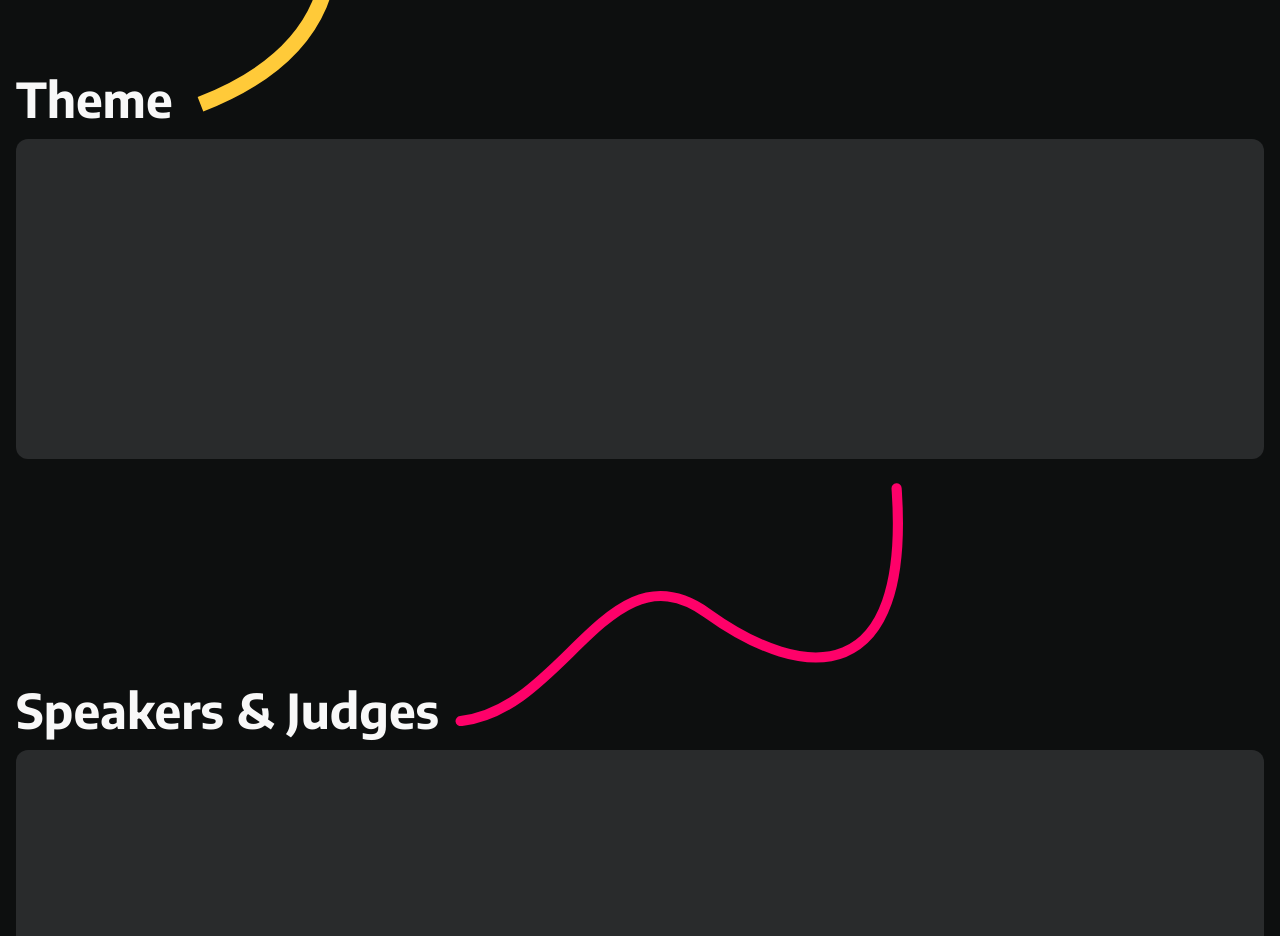
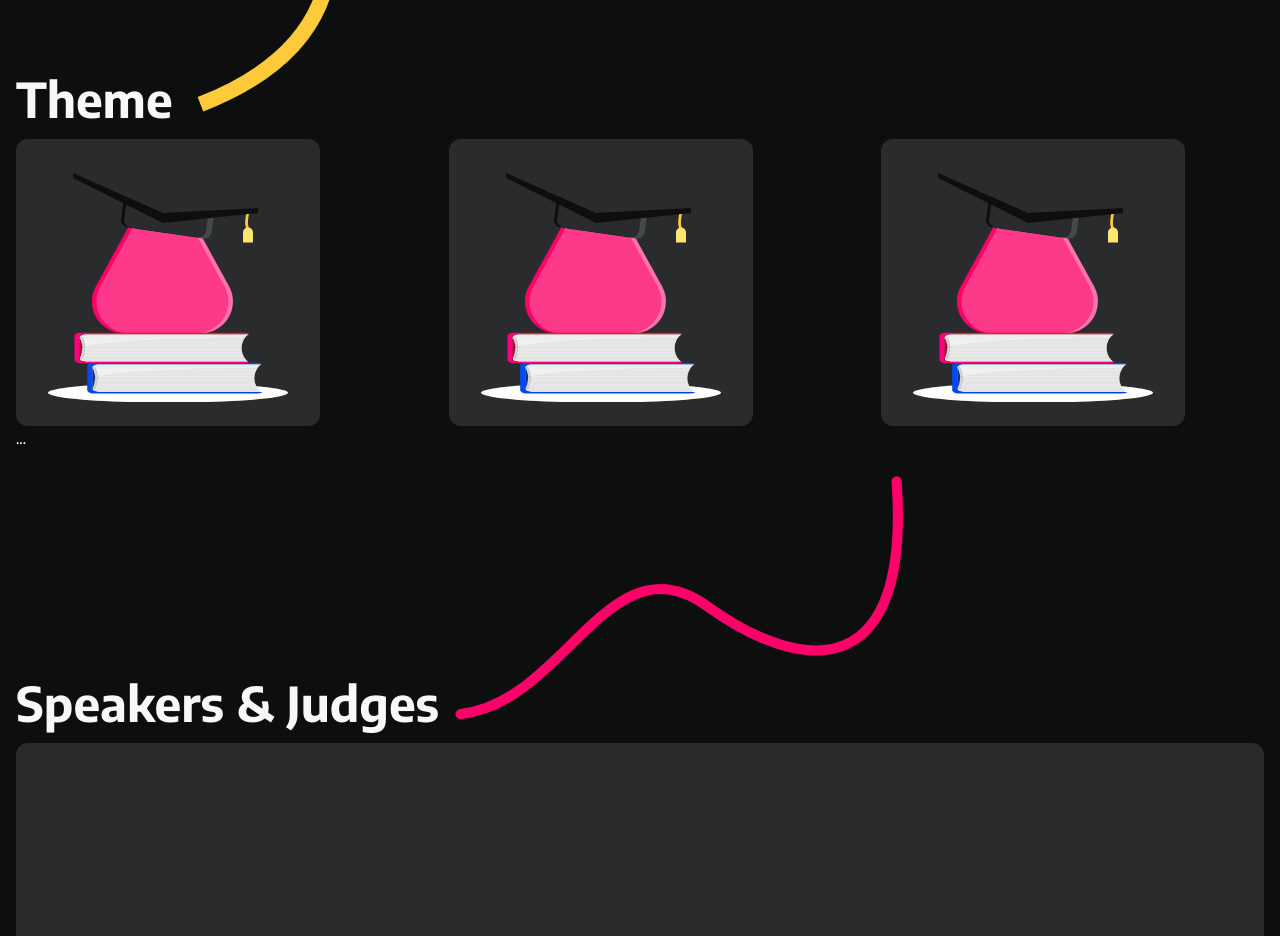
Before and after one commit to hcs-user/HackSVIT-22, a Next.js app: page / in a window 1280 px wide. Shown: the part 1540-2476 px from the top of the page. Built offline with nearby package versions, Linux system fonts and the light colour scheme.

Commit message:
Merge branch 'dev' of github.com:hcs-user/hack-svit-2021 into dev

```diff
--- a/package.json
+++ b/package.json
@@ -21,7 +21,8 @@
     "react-dom": "^17.0.2",
     "react-fast-marquee": "^1.3.1",
     "react-icons": "^4.3.1",
-    "sass": "^1.49.0"
+    "sass": "^1.49.0",
+    "swiper": "^8.0.7"
   },
   "devDependencies": {
     "@types/node": "^14.6.0",
--- /dev/null
+++ b/src/components/ThemeCard.tsx
@@ -0,0 +1,36 @@
+import { Box, Flex } from "@chakra-ui/react"
+import { Swiper, SwiperSlide } from 'swiper/react';
+import { EducationDoodle } from "./svgs"
+export default function ThemeCard(){
+    return (
+        <>
+        <Swiper
+      spaceBetween={50}
+      slidesPerView={3}
+      onSlideChange={() => console.log('slide change')}
+      onSwiper={(swiper) => console.log(swiper)}
+    >
+      <SwiperSlide>
+          <Flex flexDirection='column' bg='gray.700' rounded='xl' w='fit-content' px='8' py='6'>
+            <EducationDoodle w='60' height='auto'/>
+        </Flex>
+    </SwiperSlide>
+
+      <SwiperSlide>
+          <Flex flexDirection='column' bg='gray.700' rounded='xl' w='fit-content' px='8' py='6'>
+            <EducationDoodle w='60' height='auto'/>
+        </Flex>
+    </SwiperSlide>
+
+      <SwiperSlide>
+          <Flex flexDirection='column' bg='gray.700' rounded='xl' w='fit-content' px='8' py='6'>
+            <EducationDoodle w='60' height='auto'/>
+        </Flex>
+    </SwiperSlide>
+
+      ...
+    </Swiper>
+
+        </>
+    )
+}
--- a/src/pages/_app.tsx
+++ b/src/pages/_app.tsx
@@ -11,6 +11,7 @@ import "@fontsource/poppins/700.css";
 import { AnimatePresence, motion } from "framer-motion";
 import { AppProps } from "next/app";
 import theme from "../theme";
+import 'swiper/css';
 
 
 function MyApp({ Component, pageProps, router }: AppProps) {
--- a/src/pages/index.tsx
+++ b/src/pages/index.tsx
@@ -9,6 +9,7 @@ import {
 	VStack,
 } from "@chakra-ui/react";
 import { FullLogo } from "@components/Branding";
+import ThemeCard from "@components/ThemeCard";
 
 export default function Home() {
 	return (
@@ -111,7 +112,8 @@ export default function Home() {
 						/>
 					</Box>
 				</Flex>
-				<Box h='80' rounded='xl' bg='gray.700' w='full'></Box>
+
+				<ThemeCard/>
 			</Container>
 			<Container maxW='container.xl' pb='6'>
 				<Flex align='flex-end' gap='4' mb='4'>
```
Also changed, not shown: 2 other files (tests, documents, lock files or other folders).
